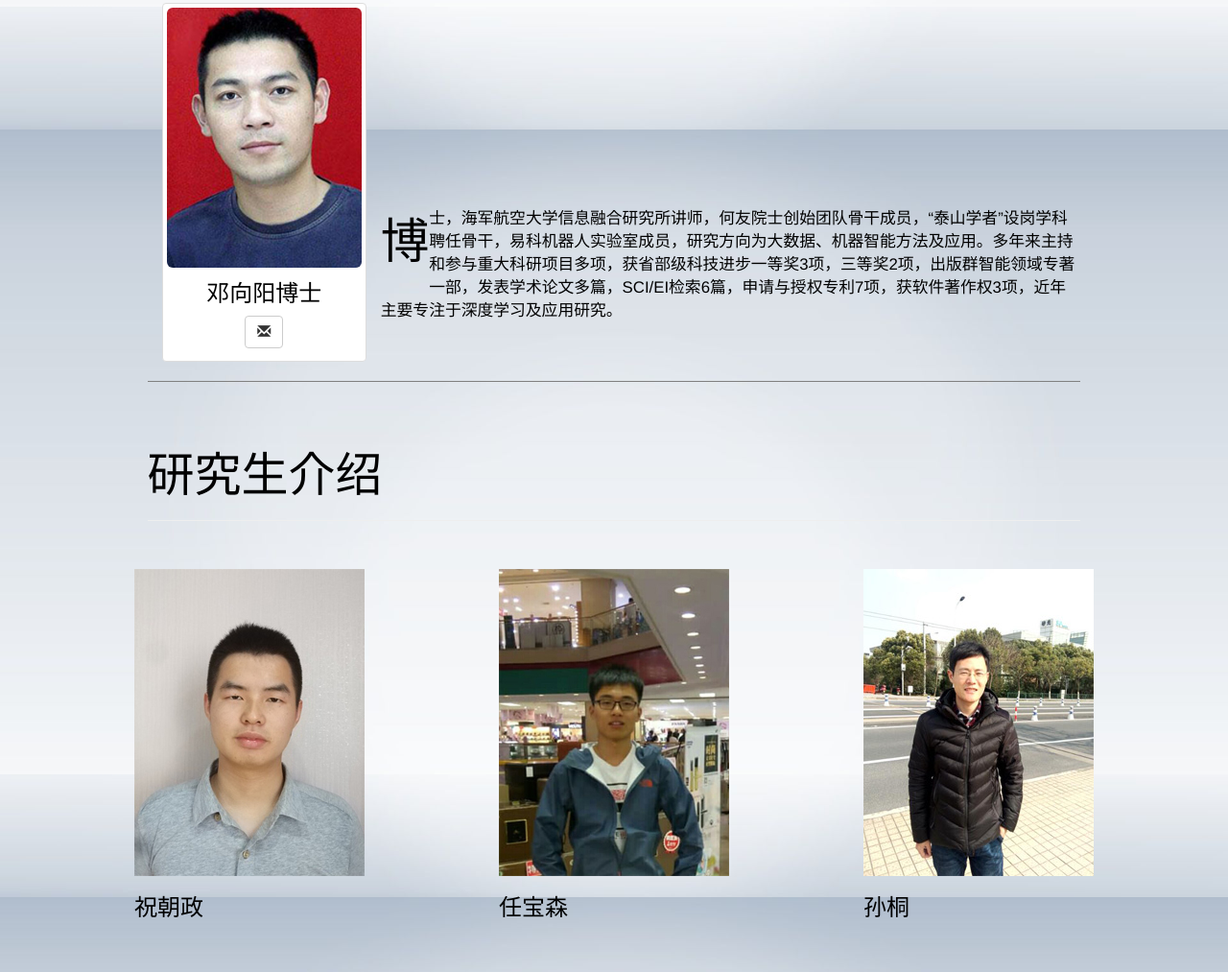
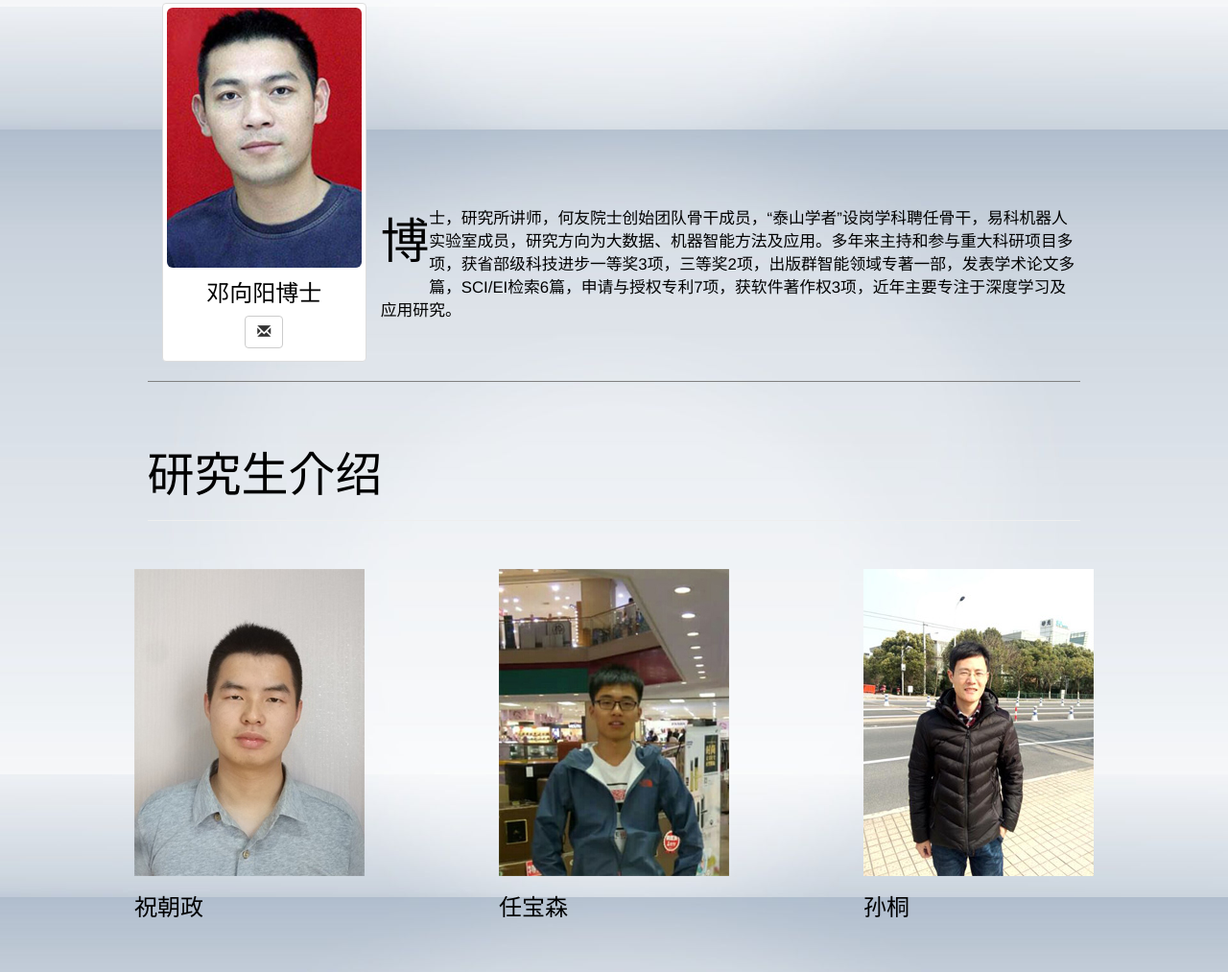
Before and after one commit to BlackAnt02/BlackAnt02.github.io, a plain HTML site: page aboutus.html in a window 1280 px wide. Shown: the part 1465-2478 px from the top of the page at 96% size. Drawn offline with Linux system fonts and the light colour scheme.

Commit message:
Update aboutus.html

```diff
--- a/aboutus.html
+++ b/aboutus.html
@@ -128,7 +128,7 @@
     				</div>
   				</div>
   			</div>
-	<div style="color:black;margin-top:24%;margin-left:12%;margin-right:0;font-size:120%;color:black"><p><p style="font-size:300%;float:left">博</p>士，海军航空大学信息融合研究所讲师，何友院士创始团队骨干成员，“泰山学者”设岗学科聘任骨干，易科机器人实验室成员，研究方向为大数据、机器智能方法及应用。多年来主持和参与重大科研项目多项，获省部级科技进步一等奖3项，三等奖2项，出版群智能领域专著一部，发表学术论文多篇，SCI/EI检索6篇，申请与授权专利7项，获软件著作权3项，近年主要专注于深度学习及应用研究。</p></div>
+	<div style="color:black;margin-top:24%;margin-left:12%;margin-right:0;font-size:120%;color:black"><p><p style="font-size:300%;float:left">博</p>士，研究所讲师，何友院士创始团队骨干成员，“泰山学者”设岗学科聘任骨干，易科机器人实验室成员，研究方向为大数据、机器智能方法及应用。多年来主持和参与重大科研项目多项，获省部级科技进步一等奖3项，三等奖2项，出版群智能领域专著一部，发表学术论文多篇，SCI/EI检索6篇，申请与授权专利7项，获软件著作权3项，近年主要专注于深度学习及应用研究。</p></div>
 		<hr style="height:1px;border:none;border-top:1px solid gray;width:100%" />
 
 <div class="page-header" style="color:black">
```
